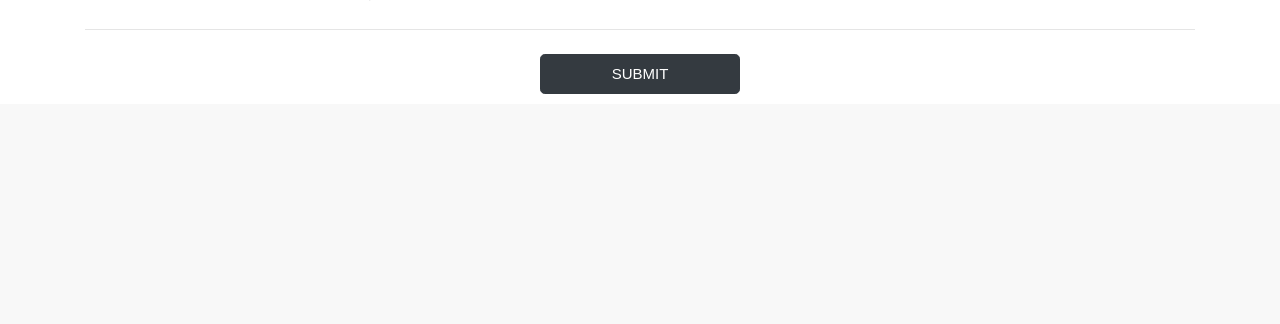
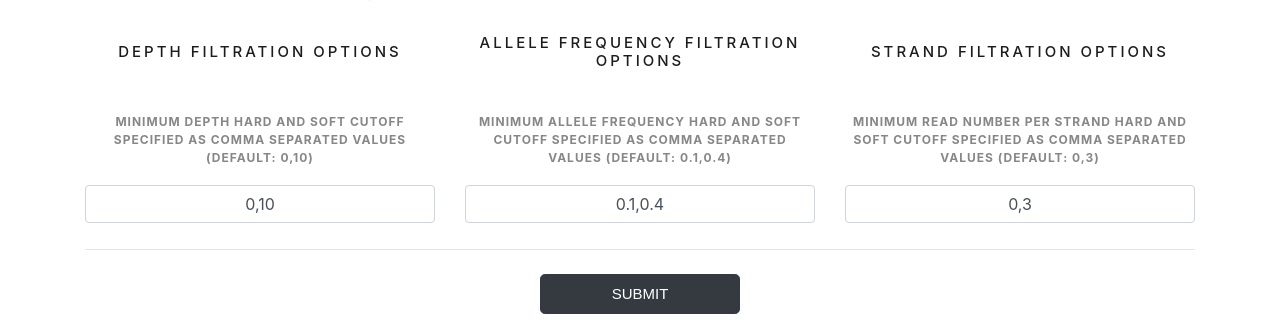
Before and after one commit to juuzia/MPapp, a Flask app: template MPapp/templates/pages/analysis.html in a window 1280 px wide. Shown: the part 705-1029 px from the top of the page. Before the commit the page ends 799 px from the top, so only its background shows below. Run offline with Flask 3, Linux system fonts and the light colour scheme; the template is opened without the code that fills it, so the values that code supplies are empty; some libraries are stand-ins or nearby versions.

Commit message:
add filtration options

```diff
--- a/MPapp/main.py
+++ b/MPapp/main.py
@@ -3,7 +3,6 @@ import os
 from uuid import uuid4
 import re
 import time
-import sys
 
 from flask import (
     Blueprint, flash, request, redirect, render_template, url_for, current_app, send_file, make_response, Response)
@@ -31,11 +30,22 @@ def replace_key(data, old_key, new_key):
         for item in data:
             replace_key(item, old_key, new_key)
 
-@bp.route('/malaria-profiler/')
+@bp.route('/')
 def index():
     return render_template("pages/index.html")
 
-@bp.route('/malaria-profiler/analysis', methods=["GET", "POST"])
+def validate_option(option_name, option_value):
+        if option_value.count(",") != 1:
+            return f"Invalid {option_name}: must contain exactly one comma."
+
+        parts = option_value.split(",")
+
+        if not all(part.strip().replace('.', '', 1).isdigit() for part in parts):
+            return f"Invalid {option_name}: values must be numeric."
+
+        return None
+
+@bp.route('/analysis', methods=["GET", "POST"])
 def analysis():
     species_list = [
         ('Plasmodium_falciparum', 'Plasmodium falciparum'),
@@ -49,7 +59,27 @@ def analysis():
         #if  == "illumina":
         platform = request.form["radio_platform"]
         species = request.form["species"]
-        print(species)
+        strand = request.form["variant_filtration_strand"]
+        allele = request.form["variant_filtration_allele"]
+        depth = request.form["variant_filtration_depth"]
+        print("\nTHE STRAND \n")
+        print(strand)
+        print("\nTHE ALLELE \n")
+        print(allele)
+        print("\n THE DEPTH \n")
+        print(depth)
+
+        error_messages = []
+        for option_name, option_value in [("strand", strand), ("allele", allele), ("depth", depth)]:
+            if option_value is not None:
+                error_message = validate_option(option_name, option_value)
+                if error_message:
+                    error_messages.append(error_message)
+        if error_messages:
+            with open("error.log", "a") as error_log:
+                error_log.write("\n".join(error_messages) + "\n")
+            flash("Invalid input detected.", "danger")
+            return render_template("pages/analysis.html", random_id=random_id, species=species_list)
 
         runs = []
         upload_id = request.form['submit_button']
@@ -67,7 +97,7 @@ def analysis():
             with open("%s/%s.log" % (app.config["RESULTS_DIR"], run_id), "w") as O:
                 O.write("Starting job: %s\n" % run_id)
             if app.config["RUN_SUBMISSION"]=="local":
-                run_mp.delay(f.type, f.files, run_id, app.config["RESULTS_DIR"], platform,species=species,threads=app.config["THREADS"])
+                run_mp.delay(f.type, f.files, run_id, app.config["RESULTS_DIR"], platform, species, depth, allele, strand, threads=app.config["THREADS"])
             elif app.config["RUN_SUBMISSION"]=="remote":
                 remote_profile.delay(f.type, f.files, run_id, app.config["RESULTS_DIR"], platform,species=species)
             else:
@@ -93,7 +123,7 @@ file_patterns = {
     "cram": "\.cram$"
 }
 
-@bp.route('/malaria-profiler/run_result/<uuid:analysis_id>')
+@bp.route('/run_result/<uuid:analysis_id>')
 def analysis_runs_id(analysis_id):
     data = json.load(open("%s/%s.json" % (app.config["RESULTS_DIR"], analysis_id)))
     for d in data:
@@ -150,43 +180,16 @@ def is_legal_filetype(filename):
         return False
 
 def get_conf(results):
-
-    pipeline_data = results.get("pipeline", {})
-    db_version = pipeline_data.get("db_version", {})
-    db_name = db_version.get("name")
-    if db_name:
-        conf = pp.get_db('malaria_profiler', db_name)
-    else:
-        conf = ""
-
+    db_name = results["pipeline"]["db_version"]["name"]
+    conf = pp.get_db('malaria_profiler',db_name)
     return conf
 
 def parse_result_summary(json_file):
     geoclass, drugs, var_drug, variants, gene_coverage, missing,fail_variants = None, None, None, None, None, None,None
 
-
     with open(json_file) as json_file:
         json_results = json.load(json_file, parse_float=lambda x: round(float(x), 2))
 
-    if not json_results:
-        sys.stderr.write("Warning: JSON results are empty or malformed.\n")
-        tables = {
-
-        }
-        return tables
-    elif "error" in json_results :
-
-        error_value = json_results["error"]
-        tables = {
-            "Error": error_value
-        }
-
-        return tables
-    pipeline_data = json_results.get("pipeline", {})
-    software_version_str = pipeline_data.get("software_version", "0.0.0")
-
-    software_version = tuple(map(int, software_version_str.split('.')))
-    required_version = (0, 0, 7)
     conf = get_conf(json_results)
     info = ([{"id" : json_results['id'], "date": time.ctime()}],
             {"id": "Identifier",
@@ -206,24 +209,16 @@ def parse_result_summary(json_file):
 
     analysis = json_results['pipeline']['software']
     columns = {'process': 'Process', 'software': 'Software'}
-    if 'filename' in json_results:
-        filename = json_results['filename']
-    else:
-        filename = " unknown"
+
+
     if conf:
 
         if "drugs" in conf:
             json_results = pp.get_summary(json_results, conf, columns = None)
 
-        if "geo_classification" in json_results and json_results["geo_classification"] is not None:
-            if json_results["geo_classification"]["probabilities"] is not None:
-                probabilities = json_results["geo_classification"]["probabilities"]
-                geoclass = [{"region": item["region"], "probability": item["probability"]} for item in probabilities]
-                if software_version > required_version:
-                    print(software_version)
-                    fraction = json_results["geo_classification"]["fraction_genotyped"]
-                else:
-                    fraction = "unknown"
+        if "geo_classification" in json_results:
+            probabilities = json_results["geo_classification"]["probabilities"]
+            geoclass = [{"region": item["region"], "probability": item["probability"]} for item in probabilities]
         if "drugs" in conf:
             json_results['drug_table'] = [[y for y in json_results['drug_table'] if y["Drug"].upper()==d.upper()][0] for d in conf['drugs']]
             drugs = (json_results['drug_table'],
@@ -278,18 +273,16 @@ def parse_result_summary(json_file):
         "Species" : species,
         "Analysis" : (analysis,columns),
         "Geoclassification": geoclass,
-        "Fraction" : fraction,
         "Resistance report": drugs,
         "Resistance variants report": var_drug,
         "Other variants": variants,
         "QC failed variants": fail_variants,
         "Coverage report": gene_coverage,
-        "Missing positions report": missing,
-        "Filename" : filename
+        "Missing positions report": missing
         }
     return tables
 
-@bp.route('/malaria-profiler/result/<uuid:run_id>')
+@bp.route('/result/<uuid:run_id>')
 def result_id(run_id):
     log_file = "%s/%s.log" % (app.config["RESULTS_DIR"], run_id)
     if not os.path.isfile(log_file):
@@ -312,12 +305,12 @@ def result_id(run_id):
         tables = parse_result_summary(json_file)
         return render_template('pages/result_id.html', run_id=run_id, results = results, status=status, tables=tables)
 
-@bp.route('/malaria-profiler/result/<uuid:run_id>/download', methods=['GET', 'POST'])
+@bp.route('/result/<uuid:run_id>/download', methods=['GET', 'POST'])
 def download(run_id):
         result_file = "%s/%s.results.txt" % (app.config["RESULTS_DIR"], run_id)
         return send_file(result_file, as_attachment=True)
 
-@bp.route('/malaria-profiler/result', methods=['POST', 'GET'])
+@bp.route('/result', methods=['POST', 'GET'])
 def result():
     if request.method == "POST":
         if "result_submit" in request.form:
@@ -327,7 +320,7 @@ def result():
 
 
 
-@bp.route('/malaria-profiler/file_upload/<uuid:upload_id>',methods=('GET','POST'))
+@bp.route('/file_upload/<uuid:upload_id>',methods=('GET','POST'))
 def file_upload(upload_id):
 
     upload_id = str(upload_id)
--- a/MPapp/templates/macros.html
+++ b/MPapp/templates/macros.html
@@ -111,6 +111,32 @@
                         </select>
 
                     </div>
+                </div>
+                <div class="row justify-content-center text-center">
+                    <div class="col-md-4 filt_options">
+                        <div class="filtration">
+                            <h6 class="filt_text">Depth filtration options</h6>
+                            <p class="filt_p">Minimum depth hard and soft cutoff specified as comma separated values (default: 0,10)</p>
+                            <input class="form-control" name="variant_filtration_depth" aria-label="Default depth filtration" value="0,10">
+                        </div>
+                    </div>
+                    <div class="col-md-4 filt_options">
+                        <div class="filtration">
+                            <h6 class="filt_text">Allele frequency filtration options</h6>
+                            <p class="filt_p">Minimum allele frequency hard and soft cutoff specified as comma separated values (default:
+                               0.1,0.4)</p>
+                            <input class="form-control" name="variant_filtration_allele" aria-label="Default allele filtration" value="0.1,0.4">
+                        </div>
+                    </div>
+                    <div class="col-md-4 filt_options">
+                        <div class="filtration">
+                            <h6 class="filt_text">Strand filtration options</h1>
+                            <p class="filt_p">Minimum read number per strand hard and soft cutoff specified as comma separated values
+                               (default: 0,3)</p>
+                            <input class="form-control" name="variant_filtration_strand" aria-label="Default strand filtration" value="0,3">
+                        </div>
+                    </div>
+
                 </div>
 
                 <hr>
@@ -612,24 +638,15 @@
 
                 <tr>
                 {% for key in columns %}
-
                 <!-- {% print(columns) %} -->
                 <!-- {% print(columns) %} -->
-
-                {% if key == "species" %}
-                <td>
-                    <p> {{ row[key]|safe }}</p>
-                </td>
-                {% else %}
+                <!-- {% print(key) %} -->
                     {% if row[key]|length == 0 %}
-
                         <td>No prediction information available</td>
                     {% else %}
                     <td>
-                            <p> ani : {{ row[key]['ani']|safe }}</p>
+                        {{ row[key]|safe }}
                     </td>
-                {% endif %}
-
                     {% endif %}
                 {% endfor %}
                 </tr>
--- a/MPapp/templates/pages/analysis.html
+++ b/MPapp/templates/pages/analysis.html
@@ -26,7 +26,7 @@
   text-transform: uppercase;
   letter-spacing: 5px;
   color: #bbb; }
-  p {
+  .text {
   margin-top: 10px;
   font-size: 15px;
   font-weight: bold;
@@ -38,7 +38,26 @@ opacity: .5; }
   .headerAnalysis{
     margin-top: 100px;
   }
+  .filt_text {
+    margin-bottom: 20px;
+    font-size: 15px;
+    text-align: center;
+    text-transform: uppercase;
+    letter-spacing: 3px;
+    color: #1d1c1c;
 
+}
+.filt_p {
+  margin-top: 10px;
+  font-size: 12px;
+  font-weight: bold;
+
+  text-align: center;
+  text-transform: uppercase;
+  letter-spacing: 1px;
+color: #888787;
+
+}
 
 .dropzone {
     border: none !important;
@@ -54,6 +73,29 @@ opacity: .5; }
     color: #263238;
     text-align: center !important;
 }
+.filt_options {
+  height: 200px;
+}
+.filtration{
+  display:flex;
+  flex-direction: column;
+  align-items: center;
+  text-align: center;
+  justify-content: center;
+  height: inherit;
+
+}
+.filt_text, .filt_p {
+  flex: 1;
+  display: flex;
+  align-items: center;
+  justify-content: center;
+}
+input{
+    text-align: center;
+    color: #1d1c1c;
+}
+
 </style>
 <div class="main">
 
--- a/remote_server.py
+++ b/remote_server.py
@@ -52,6 +52,9 @@ def main(args):
             run_id = conf['run_id'],
             platform = conf['platform'],
             species = conf['species'],
+            depth = conf['depth'],
+            allele = conf['allele'],
+            strand = conf['strand'],
             results_dir = processing_dir,
             threads = args.threads
         )
@@ -69,9 +72,10 @@ def main(args):
                 print("YEP")
                 with open(f"{err_dir}/{rid}.errlog.txt") as file:
                     lines = file.readlines()
+                    error_value = ""
                     for i, line in enumerate(lines):
                         if line.startswith("## Value:"):
-                            error_value = lines[i+2].strip()
+                            error_value = "".join(lines[i+2:]).strip()
                             break
                     with open(results_json_path, "w") as f:
                         print(error_value)
```
Also changed, not shown: MPapp/worker.py (+9 -21 lines). Lines whose indentation alone changed are shown as unchanged.
